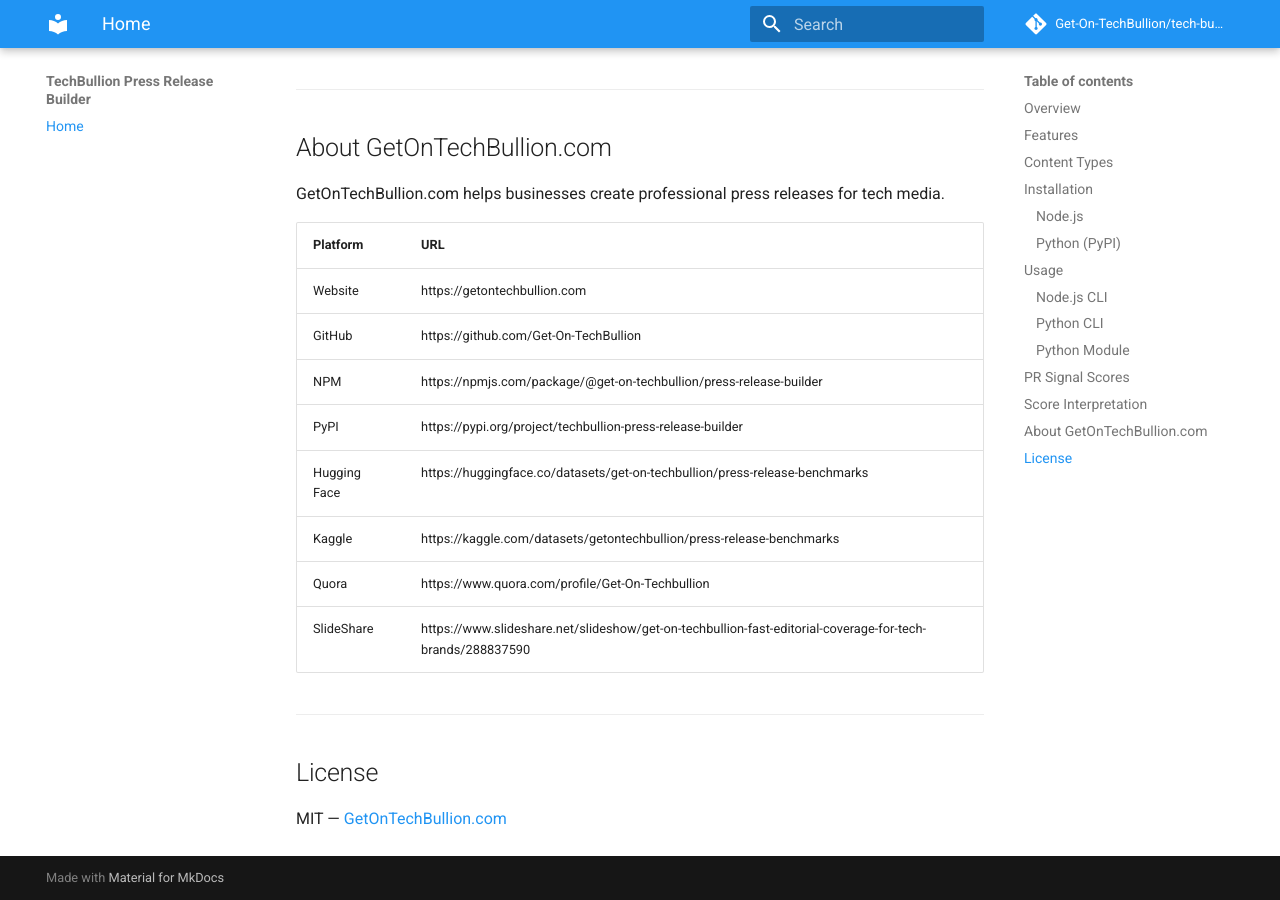
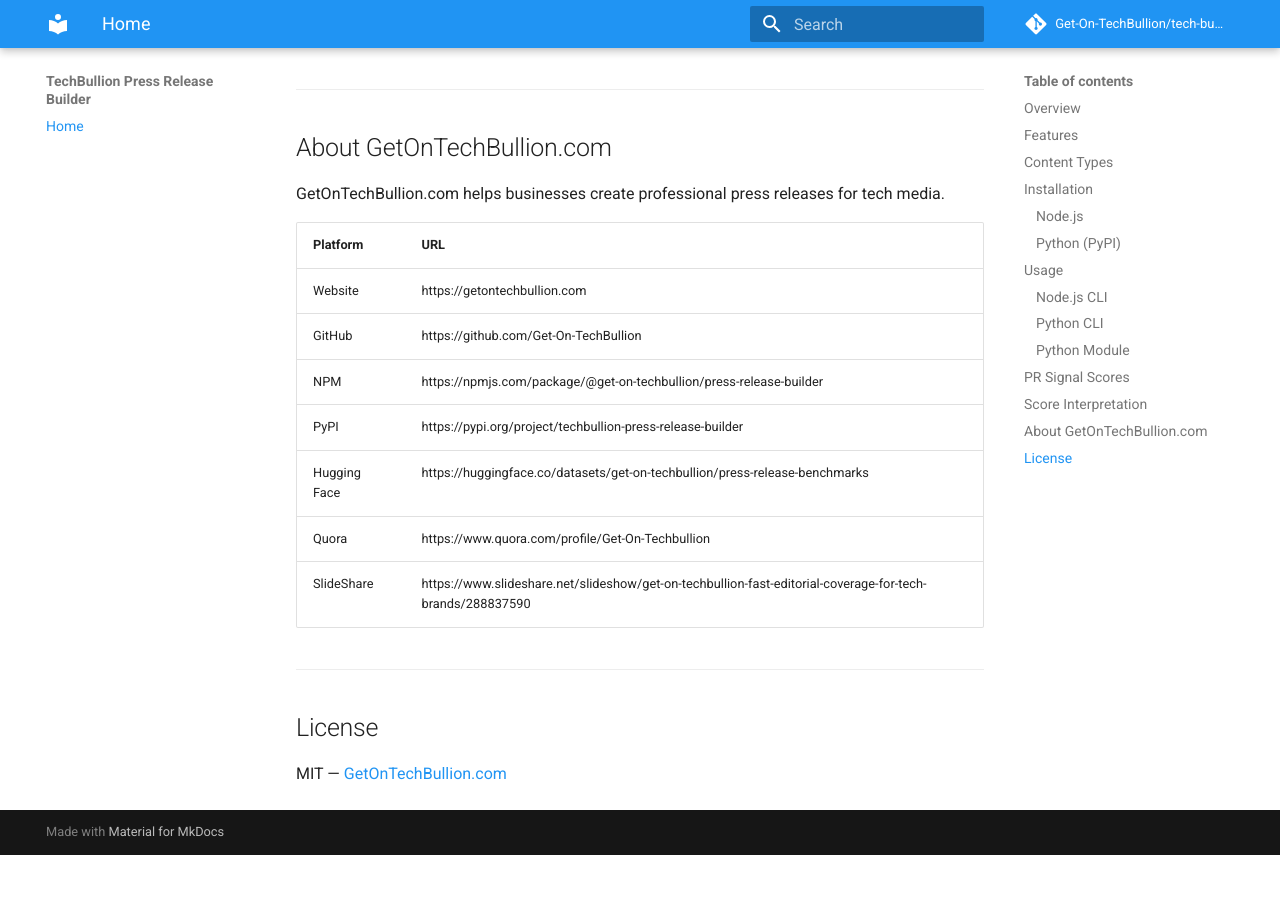
Before and after one commit to Get-On-TechBullion/tech-bullion-press-release-builder, an MkDocs documentation site: the page built from docs/index.md, in a window 1280 px wide and 900 px high, scrolled down 2971 px. Built offline with MkDocs 1.6.1 and Material for MkDocs 9.7.7, drawn with Linux system fonts in a browser that asks for light colours; comment, search, counter and statistics services are not loaded; after the commit the page ends 3826 px from its top, so only the background shows below that.

Commit message:
Update index.md

```diff
--- a/docs/index.md
+++ b/docs/index.md
@@ -109,7 +109,6 @@
 | NPM | https://npmjs.com/package/@get-on-techbullion/press-release-builder |
 | PyPI | https://pypi.org/project/techbullion-press-release-builder |
 | Hugging Face | https://huggingface.co/datasets/get-on-techbullion/press-release-benchmarks |
-| Kaggle | https://kaggle.com/datasets/getontechbullion/press-release-benchmarks |
 | Quora | https://www.quora.com/profile/Get-On-Techbullion |
 | SlideShare | https://www.slideshare.net/slideshow/get-on-techbullion-fast-editorial-coverage-for-tech-brands/288837590 |
 
```
